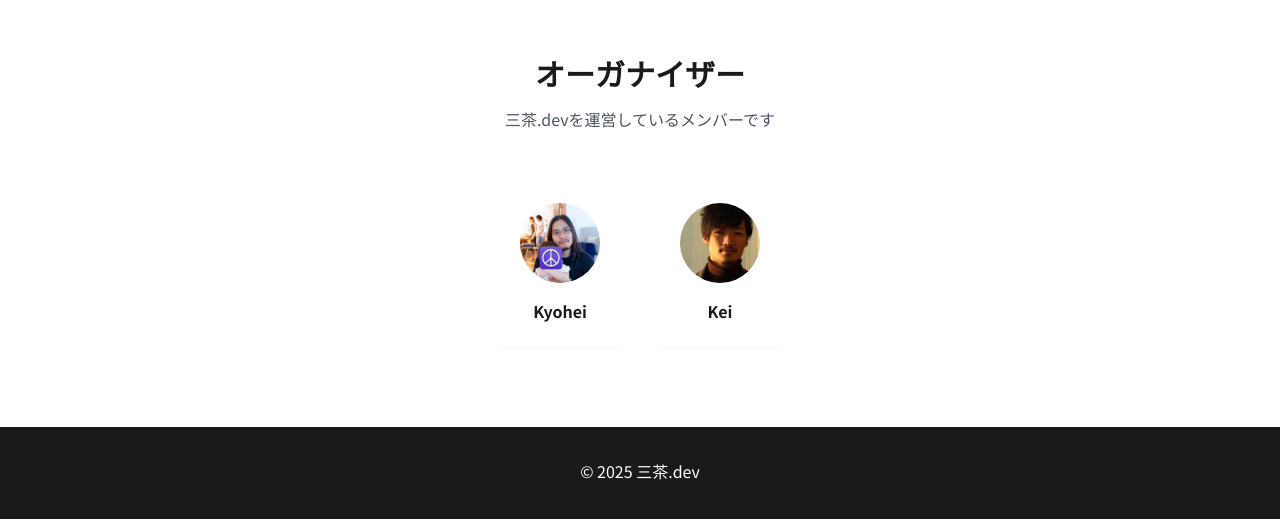
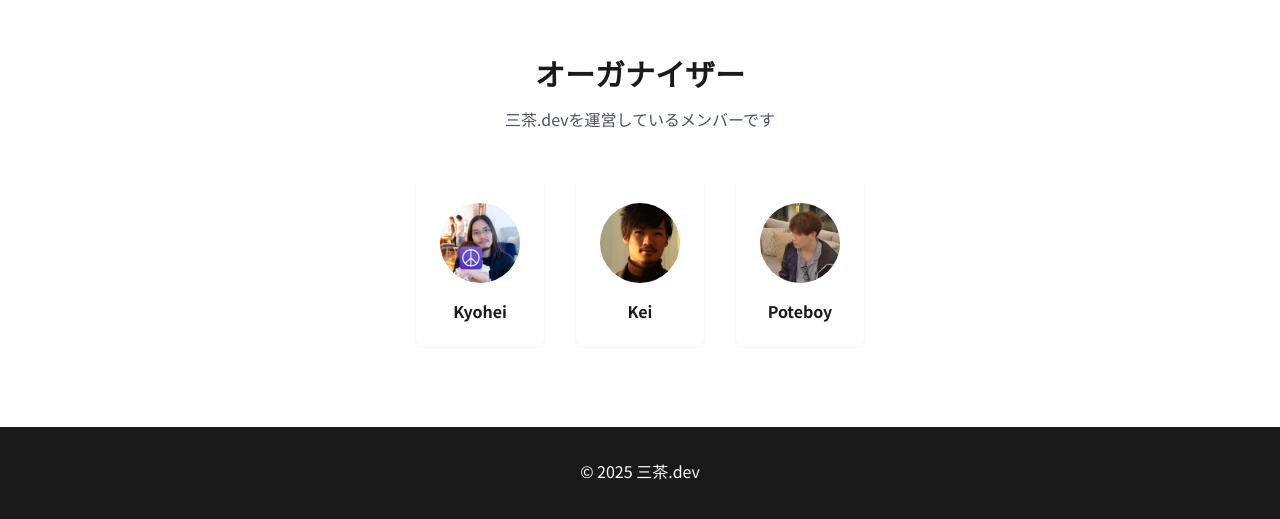
Before and after one commit to hand-dot/sancha.dev, a website: page index.html in a window 1280 px wide. Shown: the part 3842-4361 px from the top of the page. Drawn offline with nearby package versions, Linux system fonts and the light colour scheme; files that its build step writes are made by us from their sources.

Commit message:
Add Poteboy link and image to index.html for enhanced user engagement

```diff
--- a/index.html
+++ b/index.html
@@ -187,6 +187,13 @@
                         <p class="font-bold">Kei</p>
                     </div>
                 </a>
+
+                <a href="https://x.com/_poteboy_" target="_blank" rel="noopener noreferrer" class="bg-white p-6 rounded-lg shadow-sm hover:shadow-md transition-shadow">
+                    <div class="text-center">
+                        <img src="/poteboy.jpg" alt="@_poteboy_" class="w-20 h-20 rounded-full mx-auto mb-4 object-cover">
+                        <p class="font-bold">Poteboy</p>
+                    </div>
+                </a>
             </div>
         </div>
     </section>
```
Also changed, not shown: poteboy.jpg (added).
